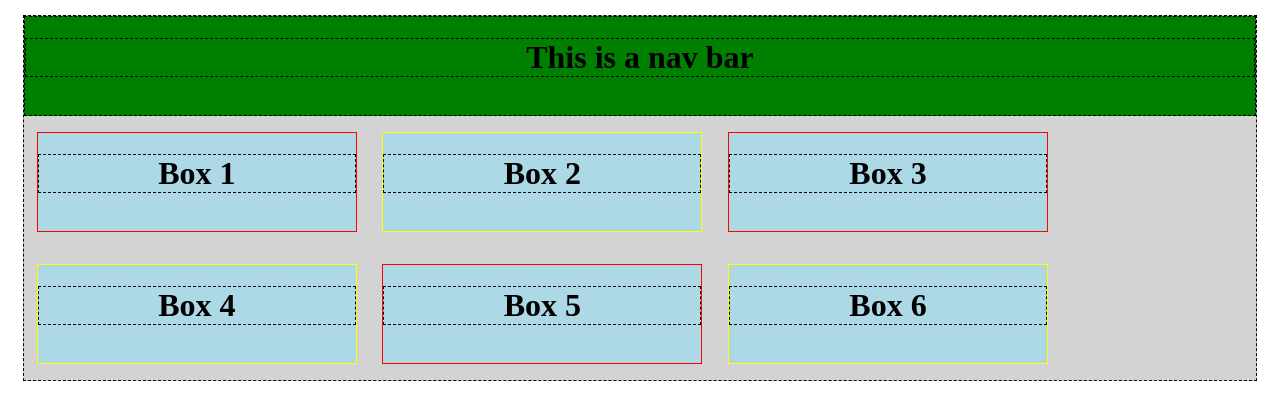
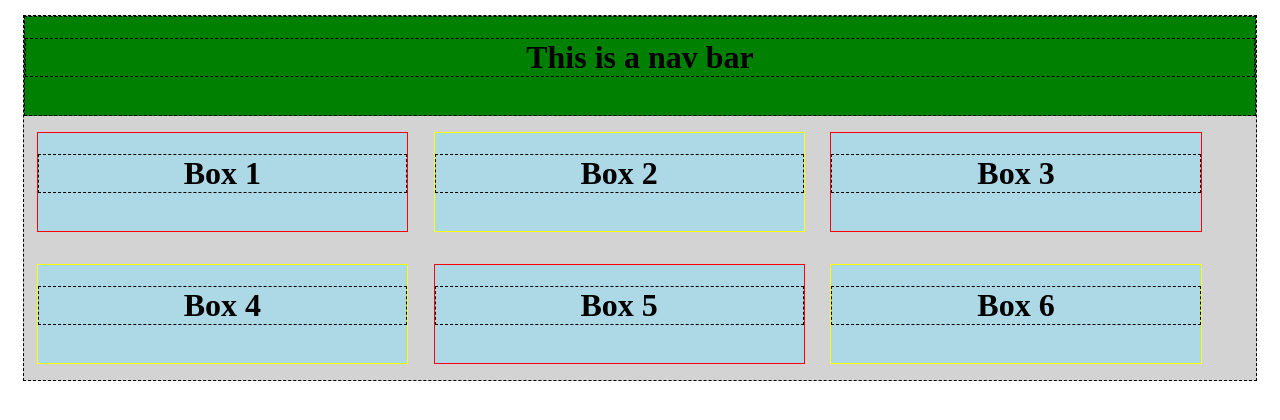
Before and after one commit to michaelkoceja/basic-gallery, a plain HTML site: page index.html in a window 1280 px wide. Drawn offline with Linux system fonts and the light colour scheme.

Commit message:
fix class/id in html and css, fix boxes vw in css

```diff
--- a/css/styles.css
+++ b/css/styles.css
@@ -15,8 +15,8 @@
 }
 
 
-#boxes {
-  width: 40vw;
+.boxes {
+  width: 33vw;
   margin: 1vh auto;
 }
 
@@ -24,41 +24,41 @@
   background: orange;
 }
 
-.box-1 {
+#box-1 {
   border: 1px solid red;
   background: lightblue;
 }
 
-.box-2 {
+#box-2 {
   border: 1px solid yellow;
   background: lightblue;
 }
 
-.box-3 {
+#box-3 {
   border: 1px solid red;
   background: lightblue;
 }
 
-.box-4 {
+#box-4 {
   border: 1px solid yellow;
   background: lightblue;
 }
 
-.box-5 {
+#box-5 {
   border: 1px solid red;
   background: lightblue;
 }
 
-.box-6 {
+#box-6 {
   border: 1px solid yellow;
   background: lightblue;
 }
 
 @media screen and (min-width:600px) {
-  #boxes {
+  .boxes {
     float: left;
     display: block;
-    width: 40vmin;
+    width: 29vw;
     margin: 2vh 1vw;
   }
   .nav-bar {
@@ -67,10 +67,10 @@
 }
 
 @media screen and (min-width:1200px) {
-  #boxes {
+  .boxes {
     float: left;
     display: inline-block;
-    width: 40vmin;
+    width: 29vw;
   }
   .nav-bar {
     background: green;
--- a/index.html
+++ b/index.html
@@ -10,22 +10,22 @@
       <div class="nav-bar columns">
         <h1>This is a nav bar</h1>
       </div>
-      <div class="box-1 columns" id="boxes">
+      <div id="box-1" class="boxes columns">
         <h1>Box 1</h1>
       </div>
-      <div class="box-2 columns" id="boxes">
+      <div id="box-2" class="boxes columns">
         <h1>Box 2</h1>
       </div>
-      <div class="box-3 columns" id="boxes">
+      <div id="box-3" class="boxes columns">
         <h1>Box 3</h1>
       </div>
-      <div class="box-4 columns" id="boxes">
+      <div id="box-4" class="boxes columns">
         <h1>Box 4</h1>
       </div>
-      <div class="box-5 columns" id="boxes">
+      <div id="box-5" class="boxes columns">
         <h1>Box 5</h1>
       </div>
-      <div class="box-6 columns" id="boxes">
+      <div id="box-6" class="boxes columns">
         <h1>Box 6</h1>
       </div>
     </div>
```
